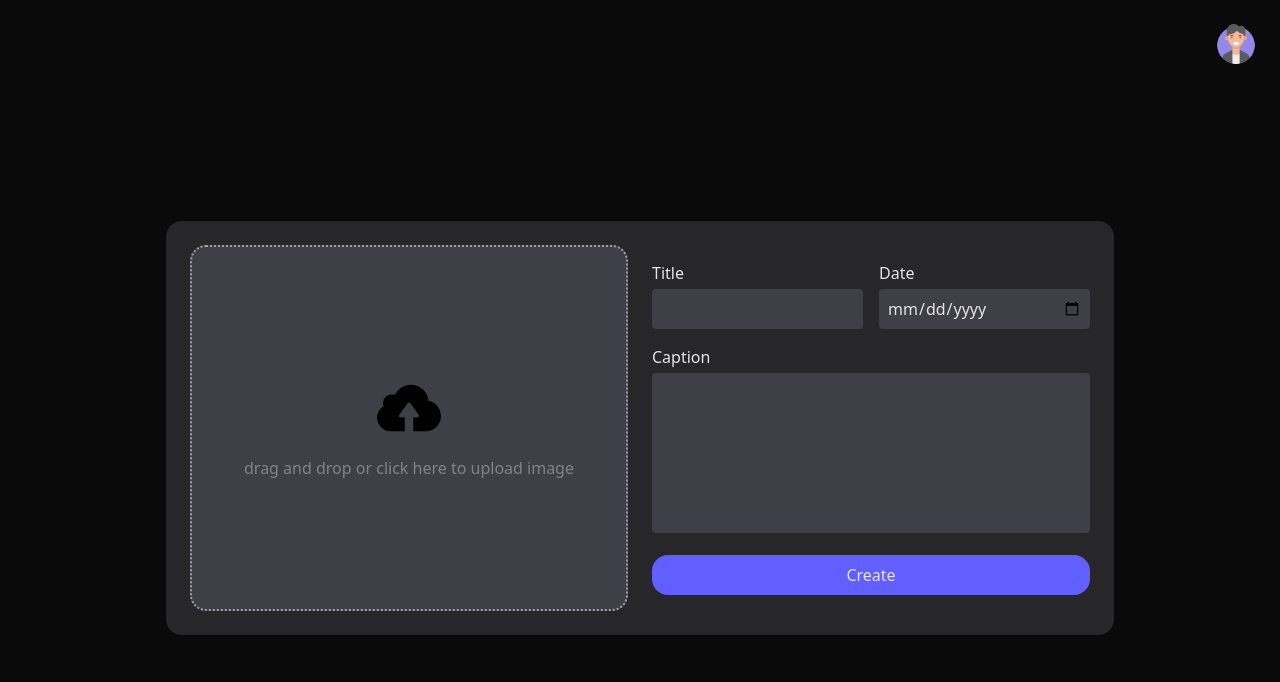
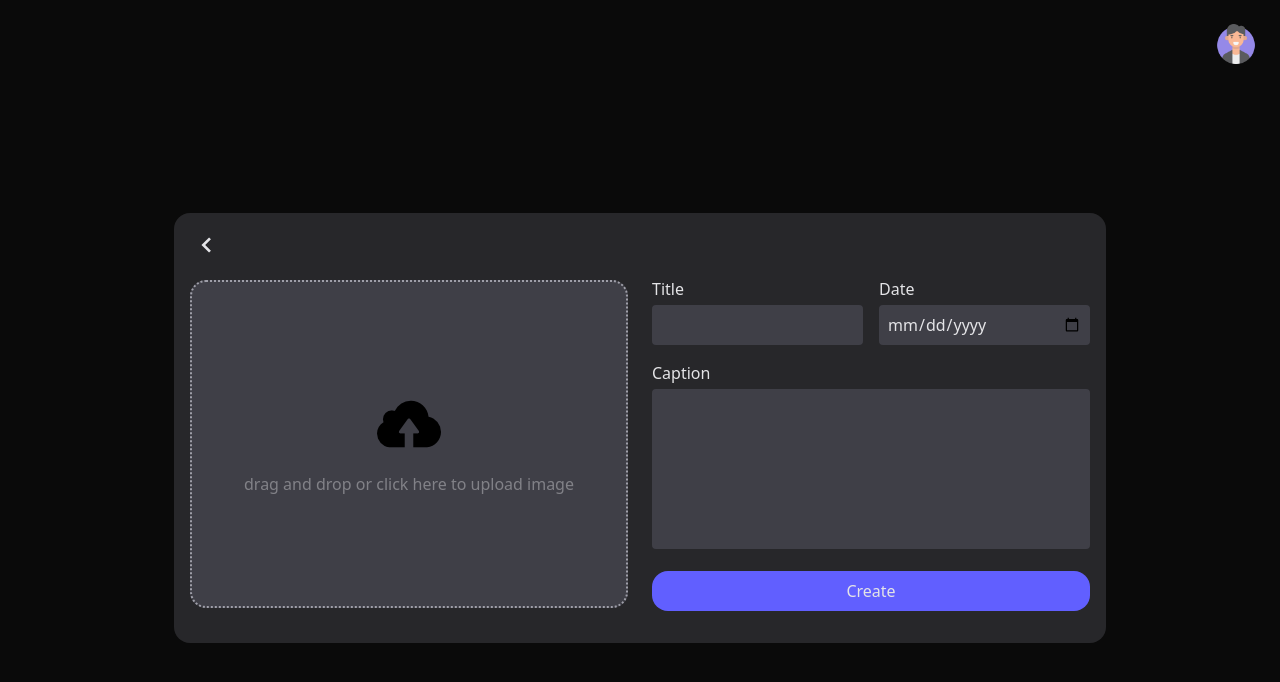
Before and after one commit to neorrie/MoodLog, a React (Vite) app in the folder frontend/: page /new in a window 1280 px wide. Shown: the top 682 px of the page. Built offline with nearby package versions, Linux system fonts and the light colour scheme.

Commit message:
chevron asset

```diff
--- a/frontend/src/pages/NewEntryPage.jsx
+++ b/frontend/src/pages/NewEntryPage.jsx
@@ -1,6 +1,7 @@
 import DashboardNavBar from "../components/DashboardNavBar.jsx";
 import imgPlaceholder from "../assets/images/cloud-computing.png";
 import { useState, useRef } from "react";
+import { Link } from "react-router-dom";
 
 function NewEntryPage() {
   const [coverImage, setCoverImage] = useState(imgPlaceholder);
@@ -13,12 +14,22 @@ function NewEntryPage() {
   return (
     <div>
       <DashboardNavBar></DashboardNavBar>
+
       <div className="h-[85svh] flex flex-col justify-center items-center">
-        <form
-          action=""
-          className="flex flex-col md:flex-row justify-center items-center bg-zinc-800 text-zinc-200
-        p-6 rounded-2xl gap-6"
+        <form action="" className="bg-zinc-800 text-zinc-200 p-4 rounded-2xl">
+          <Link to={"/dashboard"}>
+            <svg
+              xmlns="http://www.w3.org/2000/svg"
+              fill={"currentColor"}
+              viewBox="0 0 24 24"
+              className="mb-2 w-8 md:mb-0 hover:bg-zinc-900 rounded-2xl transition ease-in-out duration-250"
             >
+              <path d="M14.29 6.29 8.59 12l5.7 5.71 1.42-1.42-4.3-4.29 4.3-4.29z"></path>
+            </svg>
+          </Link>
+
+          <div className="flex flex-col md:flex-row justify-center items-center gap-6">
+            {/* image input section */}
             <div className="bg-zinc-700 h-full w-full rounded-2xl">
               <label htmlFor="img">
                 <input
@@ -31,10 +42,10 @@ function NewEntryPage() {
                   onChange={uploadImg}
                 />
                 <div
-                className="h-full border-2 border-dotted rounded-2xl border-zinc-400 p-4
+                  className="h-82 border-2 border-dotted rounded-2xl border-zinc-400 p-4
               flex flex-col justify-center items-center gap-4 cursor-pointer"
                 >
-                <img src={coverImage} className="max-h-72 object-contain" />
+                  <img src={coverImage} className="max-h-72" />
                   {coverImage === imgPlaceholder && (
                     <p className="opacity-40">
                       drag and drop or click here to upload image
@@ -43,6 +54,7 @@ function NewEntryPage() {
                 </div>
               </label>
             </div>
+            {/* text input section */}
             <div className="grid grid-cols-2 gap-4 my-4 w-full flex-grow">
               <div>
                 <label htmlFor="title" className="block mb-1">
@@ -82,6 +94,7 @@ function NewEntryPage() {
                 Create
               </button>
             </div>
+          </div>
         </form>
       </div>
     </div>
```
Also changed, not shown: frontend/src/assets/icons/chevronLeft.jsx (added), frontend/src/assets/images/chevron-left.png (added). Lines whose indentation alone changed are shown as unchanged.
